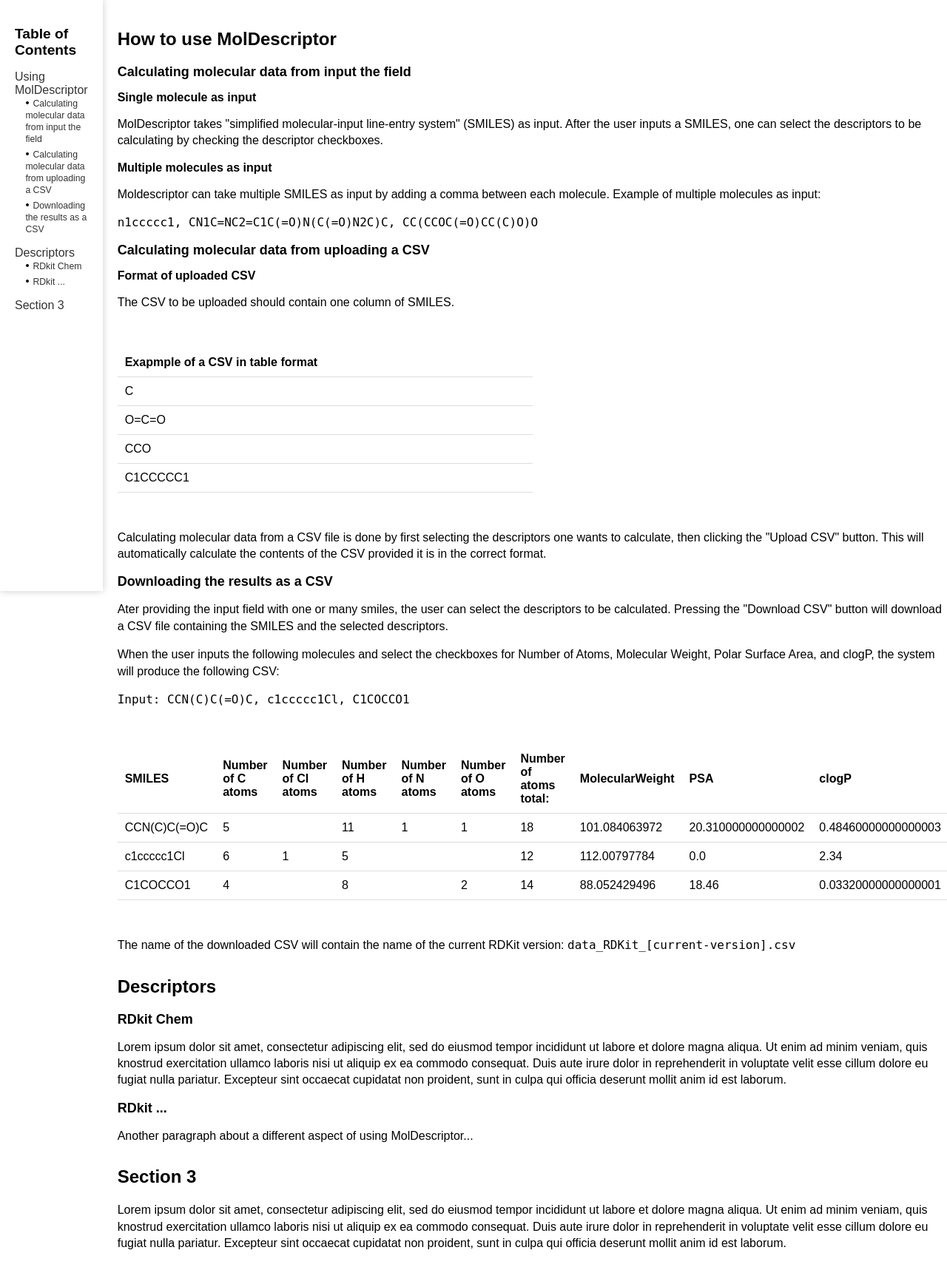
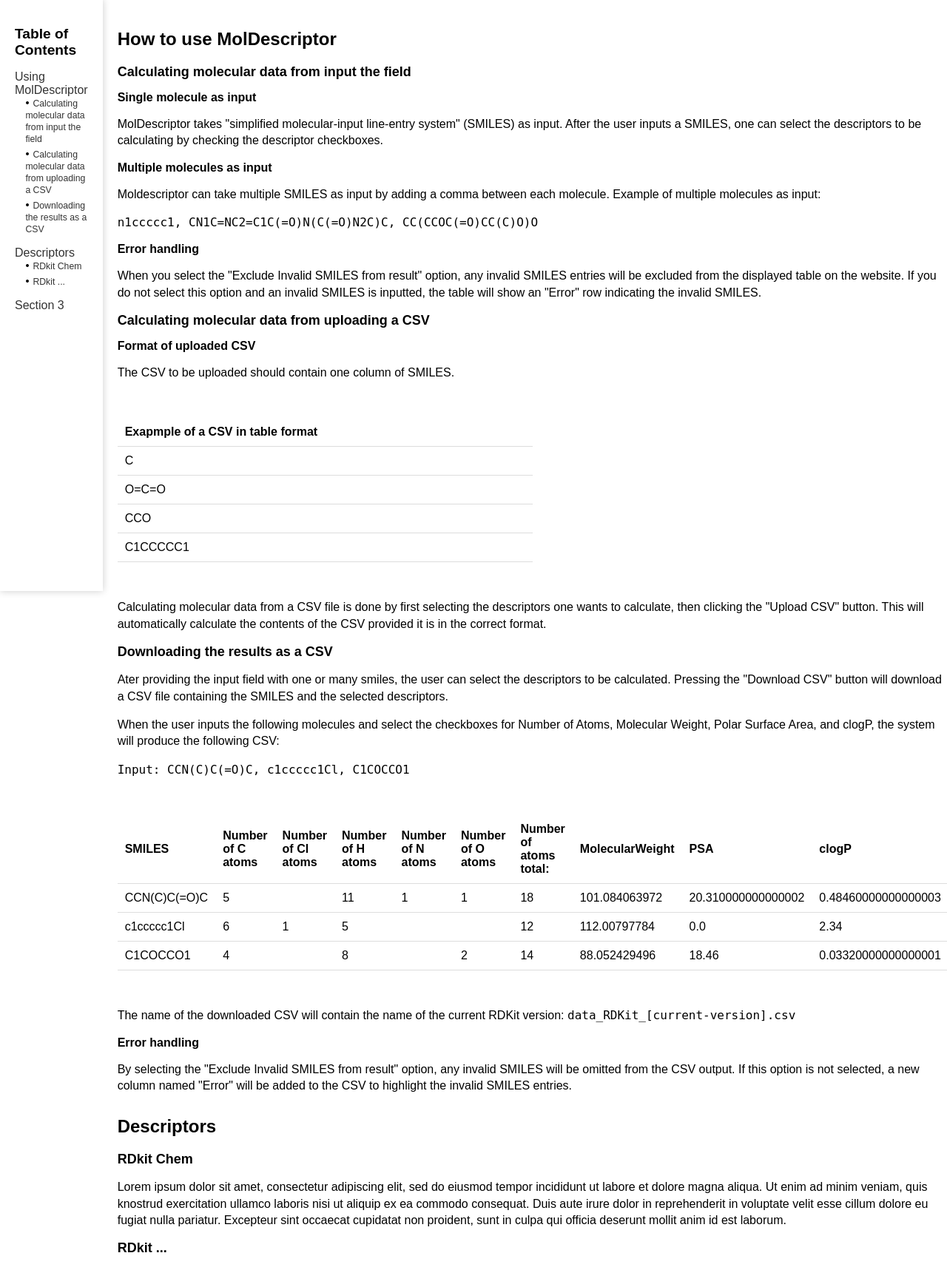
Before and after one commit to masve123/molecule-descriptors-webtool, a Flask app: page /docs in a window 1280 px wide. Shown: the part 44-1761 px from the top of the page at 74% size. Before the commit the page ends 1733 px from the top, so only its background shows below. Run offline with Flask 3, Linux system fonts and the light colour scheme.

Commit message:
The 'How to use' part in docs is done

```diff
--- a/app/templates/docs.html
+++ b/app/templates/docs.html
@@ -55,6 +55,10 @@
                     <code>
                         n1ccccc1, CN1C=NC2=C1C(=O)N(C(=O)N2C)C, CC(CCOC(=O)CC(C)O)O
                     </code>
+                </p>
+                <b>Error handling</b>
+                <p>
+                    When you select the "Exclude Invalid SMILES from result" option, any invalid SMILES entries will be excluded from the displayed table on the website. If you do not select this option and an invalid SMILES is inputted, the table will show an "Error" row indicating the invalid SMILES.
                 </p>
                 <h2 id="subsection1-2">Calculating molecular data from uploading a CSV</h2>
                 <b>Format of uploaded CSV</b>
@@ -157,6 +161,10 @@
                 <p>
                     The name of the downloaded CSV will contain the name of the current RDKit version: <code>data_RDKit_[current-version].csv</code>
                 </p>
+                <b>Error handling</b>
+                <p>
+                    By selecting the "Exclude Invalid SMILES from result" option, any invalid SMILES will be omitted from the CSV output. If this option is not selected, a new column named "Error" will be added to the CSV to highlight the invalid SMILES entries.
+                </p>
             </section>
 
 
```
